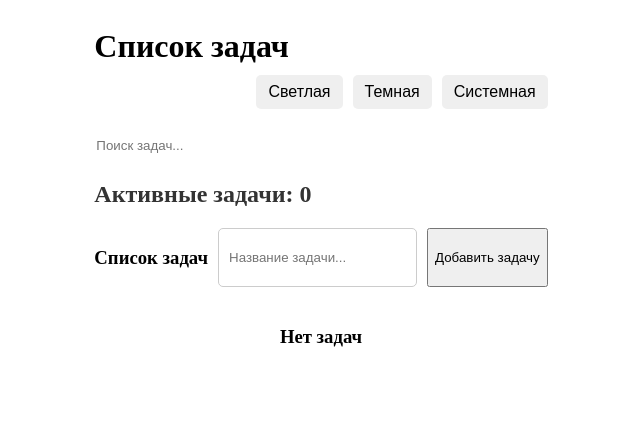
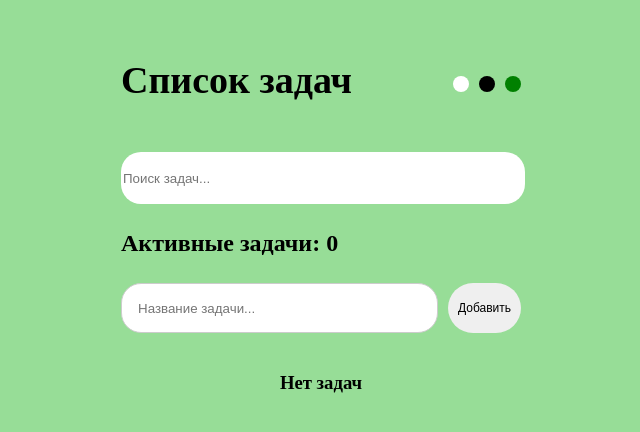
Before and after one commit to raazuev/todoTypeScript, a React (Create React App) app: page / in a window 1280 px wide. Shown: the top 432 px of the page, without its empty margins (319-959 px from the left). Built offline with nearby package versions, Linux system fonts and the light colour scheme.

Commit message:
стилизация

```diff
--- a/src/index.tsx
+++ b/src/index.tsx
@@ -1,6 +1,7 @@
 import React from 'react';
 import ReactDOM from 'react-dom/client';
 import App from './App';
+import './modules/sass/main.sass'
 
 const root = ReactDOM.createRoot(document.getElementById('root') as HTMLElement);
 
--- a/src/modules/CoreModule/componets/ThemeToggle.tsx
+++ b/src/modules/CoreModule/componets/ThemeToggle.tsx
@@ -8,9 +8,9 @@ interface ThemeToggleProps {
 const ThemeToggle: React.FC<ThemeToggleProps> = ({ toggleTheme }) => {
   return (
     <div className={styles.themeToggle}>
-      <button onClick={() => toggleTheme("light-theme")}>Светлая</button>
-      <button onClick={() => toggleTheme("dark-theme")}>Темная</button>
-      <button onClick={() => toggleTheme("system-theme")}>Системная</button>
+      <button onClick={() => toggleTheme("light-theme")}></button>
+      <button onClick={() => toggleTheme("dark-theme")}></button>
+      <button onClick={() => toggleTheme("system-theme")}></button>
     </div>
   );
 };
--- a/src/modules/CoreModule/styles/ThemeToggle.module.sass
+++ b/src/modules/CoreModule/styles/ThemeToggle.module.sass
@@ -1,44 +1,26 @@
 .themeToggle
-  display: flex
-  gap: 10px
-  align-items: center
-  margin: 10px 0
-  justify-content: flex-end // Переключатель тем справа
-
-  button
-    padding: 8px 12px
-    border: none
-    border-radius: 5px
-    cursor: pointer
-    transition: background-color 0.3s, color 0.3s
-    font-size: 1em
-
-    &.light-theme
-      background-color: #f0f0f0
-      color: #333
-
-      &:hover
-        background-color: #e0e0e0
-
-    &.dark-theme
-      background-color: #333
-      color: #f0f0f0
-
-      &:hover
-        background-color: #444
-
-    .system-theme
-      background-color: #007bff
-      color: #fff
-
-      &:hover
-        background-color: #0056b3
-
+    display: flex
+    gap: 10px
+    align-items: center
+    margin: 10px 0
+    button
+        padding: 8px 8px
+        border: none
+        border-radius: 20px
+        cursor: pointer
+        transition: transform .5s ease
+        &:hover
+            transform: scale(1.1)
+        &:first-child
+            background-color: white
+        &:nth-child(2)
+            background-color: black
+        &:nth-child(3)
+            background-color: green
 @media (max-width: 768px)
-  .themeToggle
-    flex-direction: column
-    align-items: flex-start
-
-    button
-      width: 100%
-      text-align: left
+    .themeToggle
+        flex-direction: column
+        align-items: flex-start
+        button
+            width: 100%
+            text-align: left
--- a/src/modules/SearchModule/styles/SearchBar.module.sass
+++ b/src/modules/SearchModule/styles/SearchBar.module.sass
@@ -1,12 +1,18 @@
 .searchInput
+  margin-top: 20px
   width: 100%
   min-height: 50px
   border: none
-  border-radius: 10px
+  border-radius: 20px
   outline: 0
-
   &:hover
     outline: 2px solid blue
-
   &:focus-visible
     outline: 0
+    &::placeholder
+      position: absolute
+      z-index: 2
+      transition: all .5s ease
+    &:focus::placeholder
+      font-size: 10px
+      transform: translateY(-10px)
--- a/src/modules/TaskModule/componets/TaskInput.tsx
+++ b/src/modules/TaskModule/componets/TaskInput.tsx
@@ -25,14 +25,13 @@ const TaskInput: React.FC<Props> = ({ addTask }) => {
 
   return (
     <div className={styles.taskInput}>
-      <h3>Список задач</h3>
       <input
         placeholder="Название задачи..."
         value={input}
         onChange={(e) => setInput(e.target.value)}
         onKeyDown={handleKeyDown}
       />
-      <button onClick={handleAddTask}>Добавить задачу</button>
+      <button onClick={handleAddTask}>Добавить</button>
     </div>
   );
 };
--- a/src/modules/TaskModule/pages/TaskPage.tsx
+++ b/src/modules/TaskModule/pages/TaskPage.tsx
@@ -5,7 +5,7 @@ import { TaskList } from '../../TaskModule';
 import { ThemeToggle } from "../../CoreModule";
 import { SearchBar } from "../../SearchModule";
 import store from "../store/store";
-import '../styles/TaskPage.module.sass';
+import styles from '../styles/TaskPage.module.sass';
 
 const TasksPage: React.FC = observer(() => {
   const [searchTerm, setSearchTerm] = useState("");
@@ -37,14 +37,14 @@ const TasksPage: React.FC = observer(() => {
 
   return (
     <div className={`container ${theme}`}>
-      <div className='header'>
+      <div className={styles.header}>
         <h1>Список задач</h1>
         <ThemeToggle toggleTheme={toggleTheme} />
       </div>
       <SearchBar searchTerm={searchTerm} onSearchChange={setSearchTerm} />
       <h2 className="top">Активные задачи: {store.activeTasks.length}</h2>
       <TaskInput addTask={addTask} />
-      <TaskList searchTerm={searchTerm} /> {}
+      <TaskList searchTerm={searchTerm} />
     </div>
   );
 });
--- a/src/modules/TaskModule/styles/Task.module.sass
+++ b/src/modules/TaskModule/styles/Task.module.sass
@@ -1,36 +1,31 @@
 .task
   display: flex
-  flex-direction: column
+  justify-content: space-between
   align-items: center
   gap: 10px
   margin: 10px 0
   padding: 10px
   border-radius: 5px
-  background-color: #f9f9f9
   transition: background-color 0.3s
-  width: 100% // Занимает всю ширину
-
+  width: 100%
   &:hover
-    background-color: #e0e0e0
-
+    background-color: #047014
   input[type="checkbox"]
     margin-right: 10px
-
+  button
+    display: flex
 .subtasks
   margin-left: 20px
   padding-left: 10px
   border-left: 2px solid #ccc
-
 .edit-delete-buttons
   display: flex
   justify-content: space-between
-  width: 100% // Занимает всю ширину
-
+  width: 100%
 @media (max-width: 768px)
   .task
     flex-direction: column
     align-items: flex-start
-
   .subtasks
     margin-left: 0
     padding-left: 0
--- a/src/modules/TaskModule/styles/TaskInput.module.sass
+++ b/src/modules/TaskModule/styles/TaskInput.module.sass
@@ -1,24 +1,35 @@
 .taskInput
   display: flex
-  justify-content: center // Центрируем элементы
+  justify-content: center
   gap: 10px
   margin-top: 20px
-  width: 100% // Занимает всю ширину
-
+  width: 100%
   input
     flex: 1
-    padding: 10px
+    padding: 16px
     border: 1px solid #ccc
-    border-radius: 5px
+    border-radius: 20px
     outline: none
     transition: border-color 0.3s
-
     &:focus
       border-color: #007bff
-
+      &::placeholder
+        position: absolute
+        z-index: 2
+        transition: all .5s ease
+      &:focus::placeholder
+        font-size: 10px
+        transform: translateY(-10px)
+  button
+    border: none
+    border-radius: 29px
+    padding: 18px 10px
+    font-size: 12px
+    transition: transform .3s ease
+    &:hover
+      transform: scale(1.05)
 @media (max-width: 768px)
   .taskInput
     flex-direction: column
-
     input
       width: 100%
--- a/src/modules/TaskModule/styles/TaskList.module.sass
+++ b/src/modules/TaskModule/styles/TaskList.module.sass
@@ -1,15 +1,14 @@
 .taskSection
   display: flex
   flex-direction: column
-  align-items: center // Центрируем элементы
+  align-items: center
   margin-top: 20px
-  width: 100% // Занимает всю ширину
-
+  width: 100%
 h2
-  margin: 10px 0
+  margin: 26px 0
   font-size: 1.5em
   color: #333
-
+  .task
 @media (max-width: 768px)
   h2
     font-size: 1.2em
--- a/src/modules/TaskModule/styles/TaskPage.module.sass
+++ b/src/modules/TaskModule/styles/TaskPage.module.sass
@@ -1,17 +1,10 @@
-body
-  display: flex
-  flex-direction: column
-  align-items: center
-  padding: 20px
-
 .header
   width: 100%
-  background-color: #4CAF50 // Цвет фона шапки
-  color: white // Цвет текста
-  padding: 10px 20px // Отступы
+  padding: 30px 0
+  border-radius: 20px
   display: flex
-  justify-content: space-between // Разделяем элементы
-  align-items: center // Центрируем по вертикали
-
-h1
-  margin: 0 // Убираем отступы
+  justify-content: space-between
+  align-items: flex-end
+  h1
+    font-size: 38px
+    margin: 0
--- /dev/null
+++ b/src/modules/sass/main.sass
@@ -0,0 +1,19 @@
+body
+  display: flex
+  flex-direction: column
+  align-items: center
+  padding: 20px
+.container
+  min-width: 400px
+.light-theme
+  background-color: #97dd97
+  h1, h2, h3, span, p
+    color: black
+.dark-theme
+  background-color: #265827
+  h1, h2, h3, span, p
+    color: white
+.system-theme
+  background-color: #4CAF50
+  h1, h2, h3, span, p
+    color: white
```
